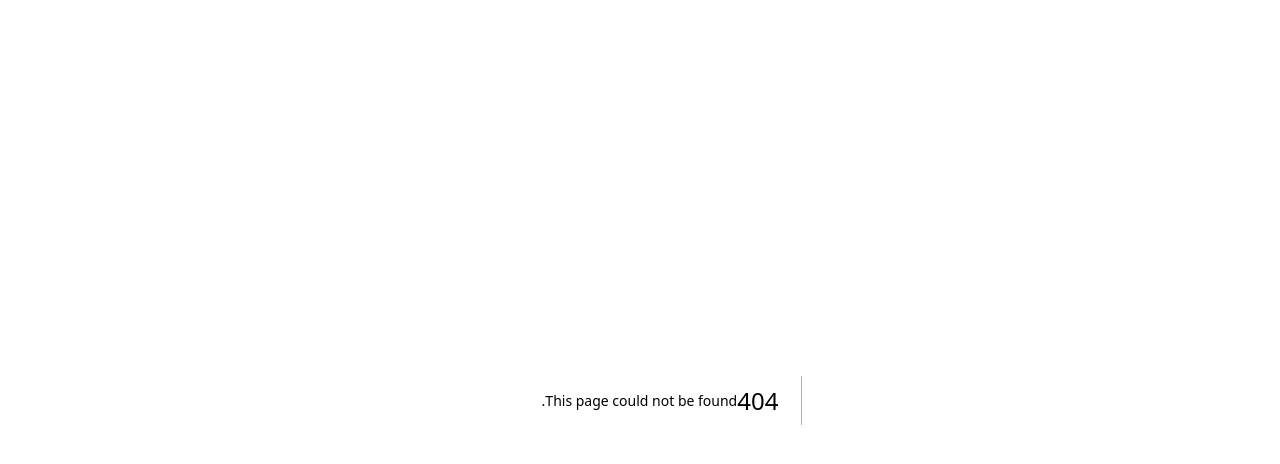
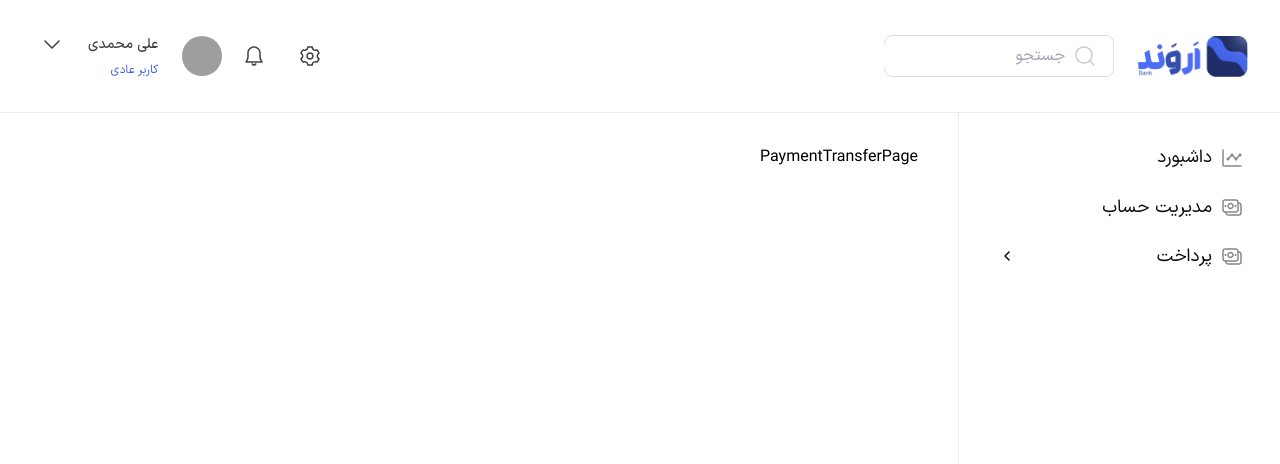
Before and after one commit to amirht-dev/arvand-bank, a Next.js app: page /payment/transfer in a window 1280 px wide. Before the commit this address had no page. Shown: the top 464 px of the page. Built offline with nearby package versions, Linux system fonts and the light colour scheme; grey boxes are pictures that could not be loaded.

Commit message:
initiate payment transfer page

```diff
--- /dev/null
+++ b/src/app/(main)/payment/transfer/page.tsx
@@ -0,0 +1,5 @@
+import React from "react";
+
+export default function PaymentTransferPage() {
+  return <div>PaymentTransferPage</div>;
+}
--- /dev/null
+++ b/src/components/atoms/Breadcrumb/index.tsx
@@ -0,0 +1,137 @@
+import { Slot } from "@radix-ui/react-slot";
+import { MoreHorizontal } from "lucide-react";
+import * as React from "react";
+
+import { SlottableProps } from "@/types/slottable";
+import { cn } from "@/utils/utils";
+import { AngleLeftSmall_Outline } from "../icons/Arrows/AngleLeftSmall";
+
+const Breadcrumb = React.forwardRef<
+  HTMLElement,
+  React.ComponentPropsWithoutRef<"nav"> & {
+    separator?: React.ReactNode;
+  }
+>(({ ...props }, ref) => <nav ref={ref} aria-label="breadcrumb" {...props} />);
+Breadcrumb.displayName = "Breadcrumb";
+
+const BreadcrumbList = React.forwardRef<
+  HTMLOListElement,
+  React.ComponentPropsWithoutRef<"ol">
+>(({ className, ...props }, ref) => (
+  <ol
+    ref={ref}
+    className={cn(
+      "flex flex-wrap items-center gap-2 break-words text-caption-2 text-neutral-gray-1",
+      className,
+    )}
+    {...props}
+  />
+));
+BreadcrumbList.displayName = "BreadcrumbList";
+
+const BreadcrumbItem = React.forwardRef<
+  HTMLLIElement,
+  React.ComponentPropsWithoutRef<"li">
+>(({ className, children, ...props }, ref) => (
+  <li
+    ref={ref}
+    className={cn("group inline-flex items-center gap-2", className)}
+    {...props}
+  >
+    {children}
+  </li>
+));
+BreadcrumbItem.displayName = "BreadcrumbItem";
+
+const BreadcrumbLink = React.forwardRef<
+  HTMLAnchorElement,
+  React.ComponentPropsWithoutRef<"a"> & {
+    asChild?: boolean;
+  }
+>(({ asChild, className, ...props }, ref) => {
+  const Comp = asChild ? Slot : "a";
+
+  return (
+    <Comp
+      ref={ref}
+      className={cn(
+        "inline-flex items-center gap-2 text-neutral-gray-1 transition-colors group-hover:text-primary-500",
+        className,
+      )}
+      {...props}
+    />
+  );
+});
+BreadcrumbLink.displayName = "BreadcrumbLink";
+
+const BreadcrumbIcon = React.forwardRef<
+  HTMLSpanElement,
+  SlottableProps<React.ComponentPropsWithoutRef<"span">>
+>(({ asChild, className, ...props }, ref) => {
+  const Comp = asChild ? Slot : "span";
+
+  return (
+    <Comp
+      ref={ref}
+      className={cn(
+        "size-6 text-neutral-gray-3 transition-colors group-hover:text-primary-500",
+        className,
+      )}
+      {...props}
+    />
+  );
+});
+BreadcrumbIcon.displayName = "BreadcrumbIcon";
+
+const BreadcrumbPage = React.forwardRef<
+  HTMLSpanElement,
+  React.ComponentPropsWithoutRef<"span">
+>(({ className, ...props }, ref) => (
+  <span
+    ref={ref}
+    role="link"
+    aria-disabled="true"
+    aria-current="page"
+    className={cn("inline-flex gap-2 font-normal text-primary-500", className)}
+    {...props}
+  />
+));
+BreadcrumbPage.displayName = "BreadcrumbPage";
+
+const BreadcrumbSeparator = ({
+  children,
+  ...props
+}: React.ComponentProps<"li">) => (
+  <li role="presentation" aria-hidden="true" {...props}>
+    {children ?? (
+      <AngleLeftSmall_Outline className="size-6 text-neutral-gray-6" />
+    )}
+  </li>
+);
+BreadcrumbSeparator.displayName = "BreadcrumbSeparator";
+
+const BreadcrumbEllipsis = ({
+  className,
+  ...props
+}: React.ComponentProps<"span">) => (
+  <span
+    role="presentation"
+    aria-hidden="true"
+    className={cn("flex size-9 items-center justify-center", className)}
+    {...props}
+  >
+    <MoreHorizontal className="h-4 w-4" />
+    <span className="sr-only">More</span>
+  </span>
+);
+BreadcrumbEllipsis.displayName = "BreadcrumbEllipsis";
+
+export {
+  Breadcrumb,
+  BreadcrumbEllipsis,
+  BreadcrumbItem,
+  BreadcrumbLink,
+  BreadcrumbList,
+  BreadcrumbPage,
+  BreadcrumbSeparator,
+};
--- a/src/components/organisms/Sidebar/index.tsx
+++ b/src/components/organisms/Sidebar/index.tsx
@@ -1,3 +1,10 @@
+import {
+  Accordion,
+  AccordionContent,
+  AccordionItem,
+  AccordionTrigger,
+} from "@/components/atoms/Accordion";
+import { AngleLeftSmall_Outline } from "@/components/atoms/icons/Arrows/AngleLeftSmall";
 import NavLink from "@/components/atoms/NavLink";
 import { sidebarMenu } from "@/constants";
 import clsx from "clsx";
@@ -5,14 +12,68 @@ import clsx from "clsx";
 const Sidebar = () => {
   return (
     <aside className="w-fit border-e border-neutral-gray-9 p-6">
+      <Accordion type="single" collapsible asChild>
         <ul className="space-y-2">
-        {Object.values(sidebarMenu).map(({ href, label, icon: Icon }) => (
-          <li key={label}>
+          {Object.values(sidebarMenu).map((item) =>
+            "items" in item ? (
+              <AccordionItem
+                key={item.label}
+                value={item.label}
+                className="w-[273px]"
+              >
+                <AccordionTrigger
+                  className={clsx(
+                    "group justify-start gap-2 rounded-lg px-3 py-2 transition-colors hover:bg-primary-50 hover:no-underline",
+                    "data-[state=open]:bg-primary-50",
+                  )}
+                >
+                  <item.icon
+                    className={clsx(
+                      "size-6 text-neutral-gray-4 transition-colors",
+                      "group-hover:text-primary-500",
+                      "group-data-[state=open]:text-primary-500",
+                    )}
+                  />
+                  <span
+                    className={clsx(
+                      "text-body-2 text-neutral-black transition-colors",
+                      "group-hover:text-primary-500",
+                      "group-data-[state=open]:text-primary-500",
+                    )}
+                  >
+                    {item.label}
+                  </span>
+
+                  <AngleLeftSmall_Outline
+                    className={clsx(
+                      "ms-auto size-6 text-neutral-black transition-all group-hover:text-primary-500",
+                      "group-data-[state=open]:rotate-90 group-data-[state=open]:text-primary-500",
+                    )}
+                  />
+                </AccordionTrigger>
+
+                <AccordionContent className="mt-2 p-0" asChild>
+                  <ul className="list-inside list-disc bg-neutral-gray-11 p-4 ps-8">
+                    {Object.values(item.items).map((subItem) => (
+                      <li key={subItem.label}>
                         <NavLink
-              href={href}
+                          href={subItem.href}
+                          className="text-body-5 text-neutral-gray-1 data-[state=active]:text-primary-500"
+                        >
+                          {subItem.label}
+                        </NavLink>
+                      </li>
+                    ))}
+                  </ul>
+                </AccordionContent>
+              </AccordionItem>
+            ) : (
+              <li key={item.label}>
+                <NavLink
+                  href={item.href}
                   className="group flex w-[273px] items-center gap-2 rounded-lg px-3 py-2 transition-colors hover:bg-primary-50 data-[state=active]:bg-primary-900"
                 >
-              <Icon
+                  <item.icon
                     className={clsx(
                       "size-6 text-neutral-gray-4 transition-colors",
                       "group-data-[state=disactive]:group-hover:text-primary-500",
@@ -26,14 +87,76 @@ const Sidebar = () => {
                       "group-data-[state=active]:text-primary-50",
                     )}
                   >
-                {label}
+                    {item.label}
                   </span>
                 </NavLink>
               </li>
-        ))}
+            ),
+          )}
         </ul>
+      </Accordion>
     </aside>
   );
 };
 
 export default Sidebar;
+
+// import {
+//   Accordion,
+//   AccordionItem,
+//   AccordionTrigger,
+// } from "@/components/atoms/Accordion";
+// import NavLink from "@/components/atoms/NavLink";
+// import { sidebarMenu } from "@/constants";
+// import clsx from "clsx";
+
+// const Sidebar = () => {
+//   return (
+//     <aside className="w-fit border-e border-neutral-gray-9 p-6">
+//       <ul className="space-y-2">
+//         <Accordion type="single">
+//           {Object.values(sidebarMenu).map((item) =>
+//             "items" in item ? (
+//               <AccordionItem
+//                 key={item.label}
+//                 value={item.label}
+//                 className="w-[273px]"
+//               >
+//                 <AccordionTrigger className="gap-2 rounded-lg px-3 py-2 transition-colors hover:bg-primary-50">
+
+//                   {item.label}
+//                 </AccordionTrigger>
+//               </AccordionItem>
+//             ) : (
+//               <li key={item.label}>
+//                 <NavLink
+//                   href={item.href}
+//                   className="group flex w-[273px] items-center gap-2 rounded-lg px-3 py-2 transition-colors hover:bg-primary-50 data-[state=active]:bg-primary-900"
+//                 >
+//                   <item.icon
+//                     className={clsx(
+//                       "size-6 text-neutral-gray-4 transition-colors",
+//                       "group-data-[state=disactive]:group-hover:text-primary-500",
+//                       "group-data-[state=active]:text-primary-50",
+//                     )}
+//                   />
+//                   <span
+//                     className={clsx(
+//                       "text-body-2 text-neutral-black transition-colors",
+//                       "group-data-[state=disactive]:group-hover:text-primary-500",
+//                       "group-data-[state=active]:text-primary-50",
+//                     )}
+//                   >
+//                     {item.label}
+//                   </span>
+//                 </NavLink>
+//               </li>
+//             ),
+//           )}
+//         </Accordion>
+//       </ul>
+//     </aside>
+//   );
+// };
+
+// export default Sidebar;
--- a/src/constants/index.ts
+++ b/src/constants/index.ts
@@ -12,4 +12,14 @@ export const sidebarMenu = {
     href: "/account-management",
     icon: MoneyBills_Outline,
   },
+  payment: {
+    label: "پرداخت",
+    icon: MoneyBills_Outline,
+    items: {
+      transfer: {
+        label: "انتقال وجه",
+        href: "/payment/transfer",
+      },
+    },
+  },
 };
```
Also changed, not shown: 1 other file (tests, documents, lock files or other folders). Lines whose indentation alone changed are shown as unchanged.
